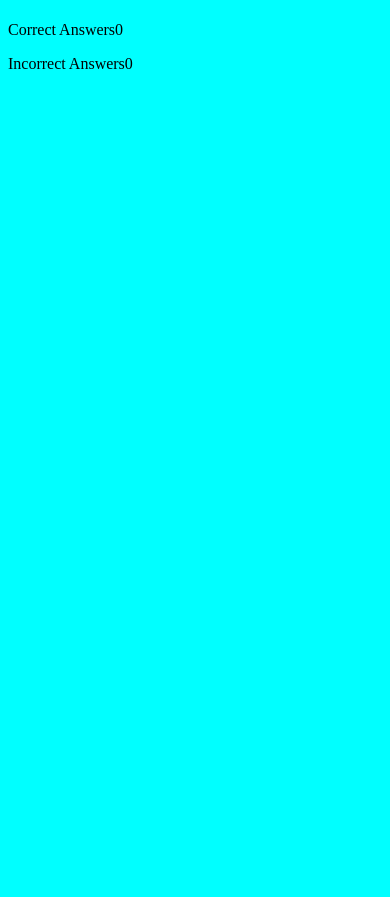
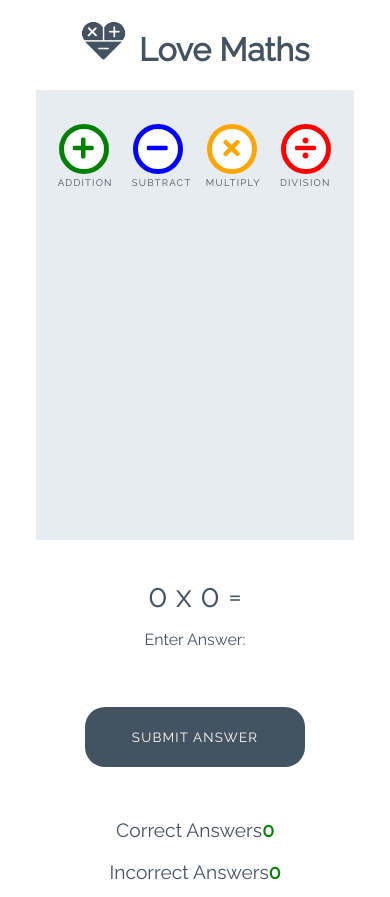
Before and after one commit to sims-bit/love-maths, a plain HTML site: page index.html in a window 390 px wide. Before the commit the page ends 844 px from the top, so only its background shows below. Drawn offline with Linux system fonts and the light colour scheme.

Commit message:
Add style for game

```diff
--- a/assets/css/style.css
+++ b/assets/css/style.css
@@ -1,3 +1,252 @@
-body{
-    background-color: aqua;
+/* --------- Global style */
+
+body {
+    background-color: white;
+    font-family: "Raleway", sans-serif;
+    color: #445361;
+    text-align: center;
 }
+
+/* --------- Heading */
+
+.heading {
+    text-align: center;
+    font-size: 2.5rem;
+}
+
+.logo {
+    height: 40px;
+    padding-right: 5px;
+}
+
+/* --------- Game layout */
+
+.game-area {
+    background-color: #E6ECF0;
+    box-sizing: border-box;
+    width: 85%;
+    height: 65vh;
+    max-height: 450px;
+    max-width: 830px;
+    margin-left: auto;
+    margin-right: auto;
+    padding: 1%;
+}
+
+.question-area {
+    width: 50%;
+    font-size: 2rem;
+    margin: auto;
+    padding: 50px 0;
+}
+
+.question-area span {
+    padding: 0 15px;
+}
+
+.score-area {
+    margin: 5px auto;
+    width: 60%;
+    font-size: 1.2rem;
+}
+
+.controls-area {
+    width: 85%;
+    margin: 30px auto;
+}
+
+#score {
+    color: green;
+    font-weight: bold;
+}
+
+#incorrect {
+    color: red;
+    font-weight: bold;
+}
+
+.answer-message {
+    display: none;
+    font-size: 1rem;
+}
+
+#answer-box {
+    border: none;
+    color: #445361;
+    display: inline-block;
+    height: 40px;
+    width: 80px;
+    font-size: 1.2rem;
+}
+
+.scores {
+    display: inline-block;
+    padding: 25px;
+}
+
+/* --------- Buttons */
+
+.btn {
+    width: 220px;
+    height: 60px;
+    font-family: "Raleway", sans-serif;
+    text-transform: uppercase;
+    letter-spacing: 1.2px;
+    color: white;
+}
+
+.btn:focus {
+    outline: none;
+}
+
+.btn--big {
+    padding-top: 10px;
+    border-radius: 50%;
+    background-color: white;
+    border: 10px solid;
+    width: 100px;
+    height: 100px;
+    font-size: 3.2rem;
+    margin: 0 30px;
+    transition: all 0.5s;
+}
+
+.btn--big::after{
+    content: attr(data-type);
+    font-size: 1rem;
+    color: #445361;
+    position: relative;
+    left: -0.5em;
+}
+
+.btn--blue {
+    border-color: blue;
+    color: blue;
+}
+
+.btn--blue:active,
+.btn--blue:hover {
+    background-color: darkblue;
+    color: white;
+}
+
+.btn--orange {
+    border-color: orange;
+    color: orange;
+}
+
+.btn--orange:active,
+.btn--orange:hover {
+    background-color: darkorange;
+    color: white;
+}
+
+.btn--red {
+    border-color: red;
+    color: red;
+}
+
+.btn--red:active,
+.btn--red:hover {
+    background-color: darkred;
+    color: white;
+}
+
+.btn--green {
+    border-color: green;
+    color: green;
+}
+
+.btn--green:active,
+.btn--green:hover {
+    background-color: darkgreen;
+    color: white;
+}
+
+.btn--gray {
+    margin-top: 25px;
+    background-color: #445361;
+    border: 1px transparent;
+    border-radius: 20px;
+}
+
+.btn--gray:active,
+.btn--gray:hover {
+    background-color: #0d1013;
+}
+
+/* --------- Media queries */
+
+@media (max-width: 414px) {
+    .controls-area {
+        width: 100%;
+    }
+
+    .btn--big {
+        margin: 0 10px;
+        padding: 5px;
+        border: 5px solid;
+        width: 50px;
+        height: 50px;
+        font-size: 1.5rem;
+    }
+
+    .btn--big::after {
+        font-size: 0.6rem;
+        left: -0.7rem;
+    }
+
+    .question-area {
+        padding: 10% 0;
+        width: 100%;
+    }
+
+    .question-area span {
+        padding: 0;
+    }
+
+    .answer-message {
+        display: block;
+    }
+
+    #answer-box {
+        display: block;
+        margin: 0 auto;
+    }
+    .btn--gray {
+        margin-top: 0;
+    }
+
+    .score-area {
+        width: 100%;
+    }
+
+    .scores {
+        margin: 0.5em auto;
+        display: block;
+        padding: 5px;
+    }
+
+    .heading {
+        font-size: 2rem;
+    }
+}
+
+@media (max-width: 320px) {
+    .game-area {
+        height: 70vh;
+    }
+
+    .controls-area {
+        width: 75%;
+        margin: 10px auto;
+    }
+
+    .btn--big {
+        margin: 10px 10px;
+    }
+    .question-area {
+        padding: 10px 0;
+    }
+
+}
--- a/index.html
+++ b/index.html
@@ -8,8 +8,34 @@
     <title>title</title>
 </head>
 <body>
-<h1 class="heading"></h1>
-    <div class="game-area"></div>
+<h1 class="heading"> <img class="logo" src="assets/media/logo.png" alt="logo"> Love Maths
+</h1>
+    <div class="game-area">
+        <div class="controls-area">
+            <button data-type="addition" class="btn btn--big btn--green">
+                <i class="fas fa-plus"></i>
+            </button>
+            <button data-type="subtract" class="btn btn--big btn--blue">
+                <i class="fas fa-minus"></i>
+            </button>
+            <button data-type="multiply" class="btn btn--big btn--orange">
+                <i class="fas fa-times"></i>
+            </button>
+            <button data-type="division" class="btn btn--big btn--red">
+                <i class="fas fa-divide"></i>
+            </button>
+        </div>
+    </div>
+
+    <div class="question-area">
+        <span id="opperand1">0</span>
+        <span id="opperator">x</span>
+        <span id="opperand2">0</span>
+        <span>=</span>
+        <p class="answer-message">Enter Answer:</p>
+        <input id="answer-box" type="number">
+        <button data-type="submit" class="btn btn--gray">Submit Answer</button>
+    </div>
 
     <div class="score-area">
         <p class="scores">Correct Answers<span id="score">0</span></p>
```
